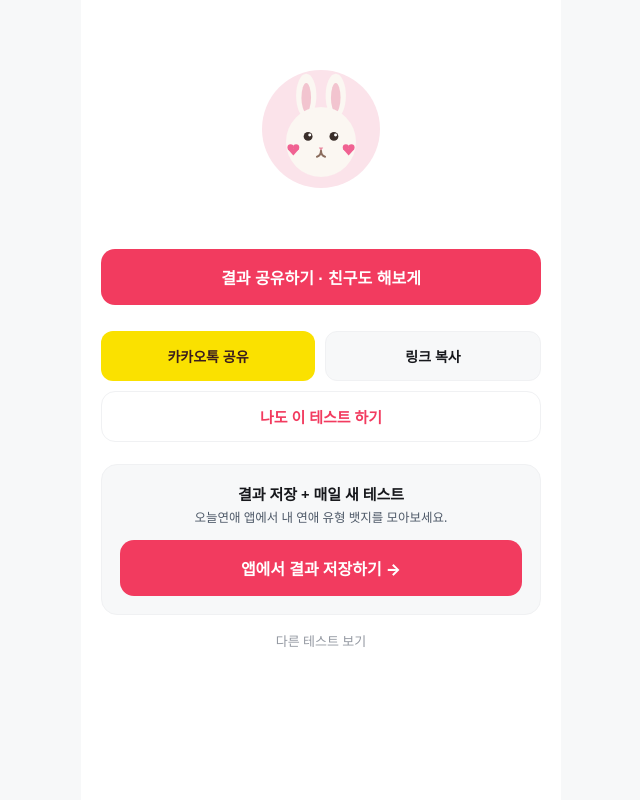
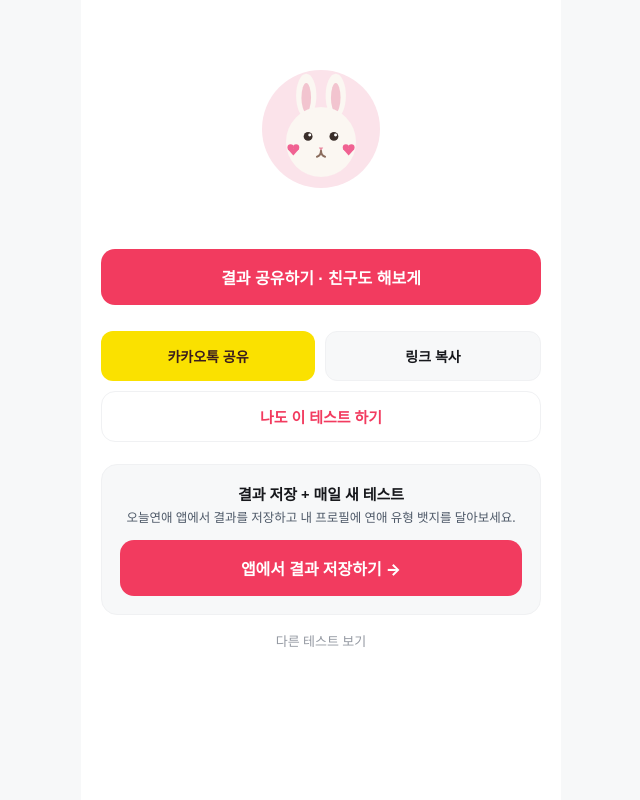
Before and after one commit to Jeongdonghwan/tday_prj, a Flask app: template server/app/templates/t_result.html in a window 1280 px wide. Shown: the whole page, without its empty margins (319-959 px from the left). Run offline with Flask 3, Linux system fonts and the light colour scheme; the template is opened without the code that fills it, so the values that code supplies are empty; parts of the project's set-up code (start-up, migrations or seed data) failed here and were passed over.

Commit message:
copy: 테스트 결과 앱 CTA 문구를 실제 기능(프로필 뱃지)에 맞게 수정
Co-Authored-By: Claude Fable 5 <noreply@anthropic.com>

```diff
--- a/server/app/templates/t_result.html
+++ b/server/app/templates/t_result.html
@@ -40,7 +40,7 @@
 
     <div class="app-cta" style="border-color:{{ th.theme }}33">
       <p class="app-cta-t">결과 저장 + 매일 새 테스트</p>
-      <p class="app-cta-s">오늘연애 앱에서 내 연애 유형 뱃지를 모아보세요.</p>
+      <p class="app-cta-s">오늘연애 앱에서 결과를 저장하고 내 프로필에 연애 유형 뱃지를 달아보세요.</p>
       <a class="btn-primary" style="background:{{ th.theme }}" href="{{ app_install_url }}">앱에서 결과 저장하기 →</a>
     </div>
     <a class="link-muted" href="{{ url_for('web.test_list') }}">다른 테스트 보기</a>
```
